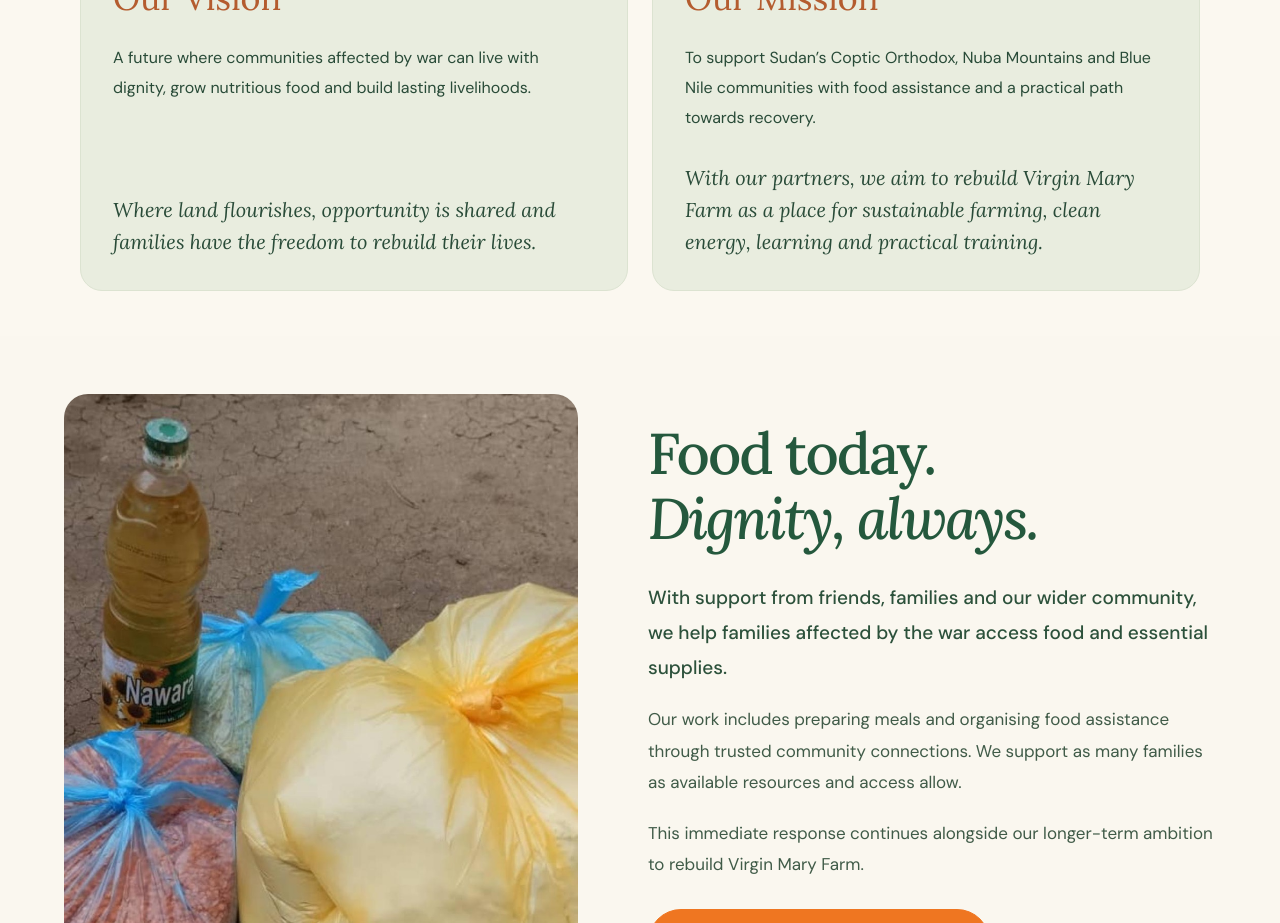
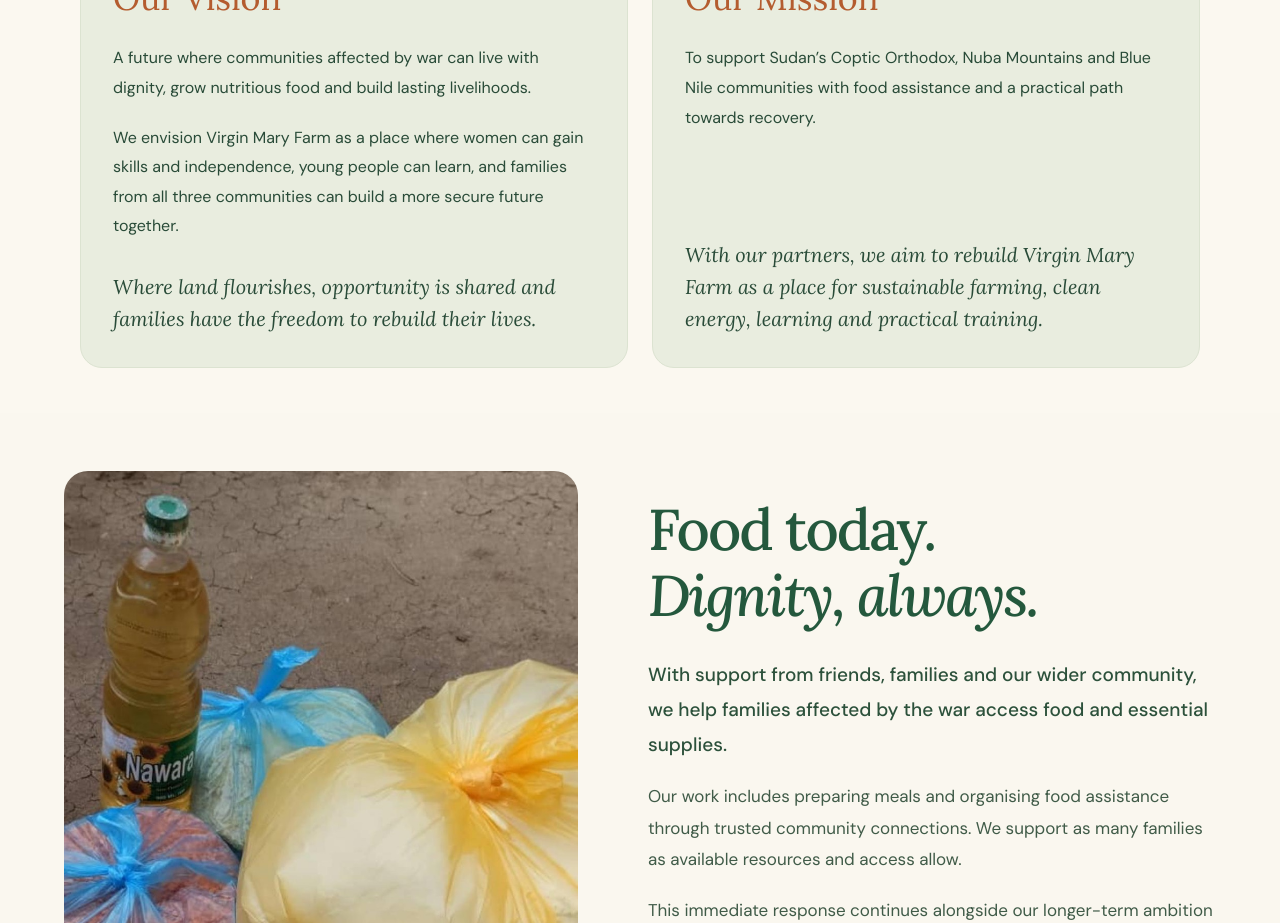
Before and after one commit to Hero988/RiseMeUp, a React (Vite) app: page / in a window 1280 px wide. Shown: the part 3500-4423 px from the top of the page. Built offline with nearby package versions, Linux system fonts and the light colour scheme; a web font is replaced by a local one.

Commit message:
Expand Our Vision with opportunity for women, young people and families

```diff
--- a/src/components/ClassicSections.tsx
+++ b/src/components/ClassicSections.tsx
@@ -44,6 +44,7 @@ export function ClassicVision() {
           <p className="chapter">The future we envision</p>
           <h3>Our Vision</h3>
           <p>A future where communities affected by war can live with dignity, grow nutritious food and build lasting livelihoods.</p>
+          <p>We envision Virgin Mary Farm as a place where women can gain skills and independence, young people can learn, and families from all three communities can build a more secure future together.</p>
           <p>Where land flourishes, opportunity is shared and families have the freedom to rebuild their lives.</p>
 
         </article>
```
